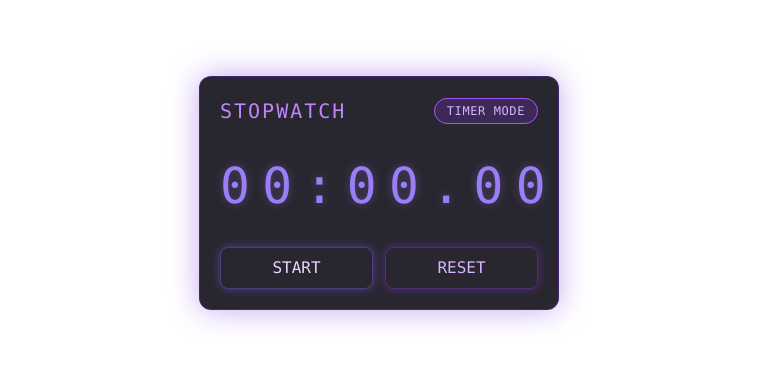
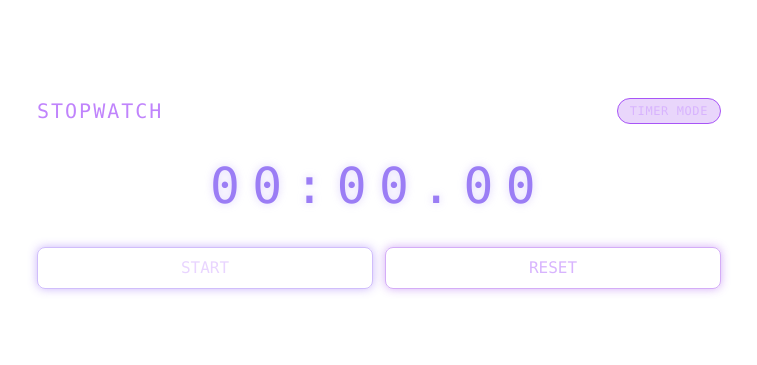
Before and after one commit to XojProjects/notion-timer-widget, a React (Create React App) app: page / in a window 1280 px wide. Shown: the part 207-572 px from the top of the page, without its empty margins (261-1018 px from the left). Built offline with nearby package versions, Linux system fonts and the light colour scheme.

Commit message:
Update layout for App component

```diff
--- a/src/App.js
+++ b/src/App.js
@@ -87,7 +87,7 @@ export default function App() {
 
   return (
     <div className="min-h-screen flex items-center justify-center bg-transparent font-mono text-[#c084fc]">
-      <div className="w-[360px] rounded-xl border border-[#6d28d9]/40 bg-[#11101a]/90 p-5 shadow-[0_0_30px_rgba(109,40,217,0.4)]">
+        <div className="w-full max-w-[700px] p-2">
 
         <div className="flex justify-between items-center mb-4">
           <h2 className="text-xl tracking-widest text-purple-400">
```
